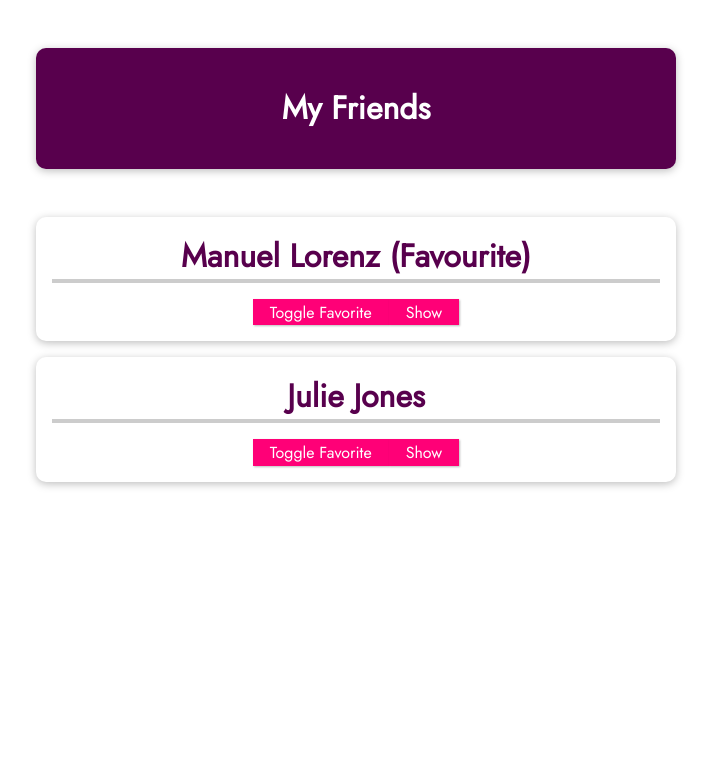
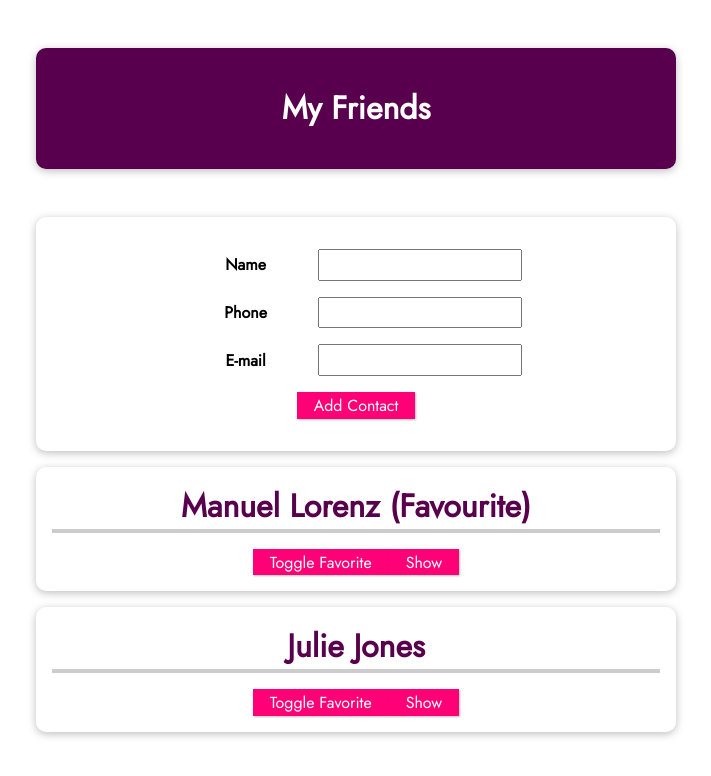
Before and after one commit to vivek9142/VueFirstApp, a Vue app: page / in a window 1280 px wide. Shown: the top 776 px of the page, without its empty margins (284-995 px from the left). Built offline with nearby package versions, Linux system fonts and the light colour scheme.

Commit message:
added new friend contact comp and its integration

```diff
--- a/src/App.vue
+++ b/src/App.vue
@@ -2,6 +2,7 @@
 <template>
     <div>
       <header><h1>My Friends</h1></header>
+      <new-friend @add-contact="addContact"></new-friend>
     <ul>
         <friend-contact
         v-for="friend in friends"
@@ -42,6 +43,18 @@
       toggleFavouriteStatus(friendId){
         const foundFriend = this.friends.find(friend => friend.id === friendId);
         foundFriend.isFavourite = !foundFriend.isFavourite;
+      },
+      addContact(name,phone,email){
+        const newFriendcontact = {
+          id: new Date().toISOString(),
+          name:name,
+          phone:phone,
+          email:email,
+          isFavourite:false
+        }
+
+        this.friends.push(newFriendcontact);
+
       }
     }
 }
@@ -79,7 +92,7 @@
   list-style: none;
 }
 
-#app li {
+#app li, #app form {
   box-shadow: 0 2px 8px rgba(0, 0, 0, 0.26);
   margin: 1rem auto;
   border-radius: 10px;
@@ -113,4 +126,18 @@
   box-shadow: 1px 1px 4px rgba(0, 0, 0, 0.26);
 }
 
+#app input {
+  font: inherit;
+  padding: 0.15rem;
+}
+#app label {
+  font-weight: bold;
+  margin-right: 1rem;
+  width: 7rem;
+  display: inline-block;
+}
+#app form div {
+  margin: 1rem 0;
+}
+
 </style>
--- /dev/null
+++ b/src/components/NewFriend.vue
@@ -0,0 +1,38 @@
+<template>
+    <form @submit.prevent="submitData">
+        <div>
+            <label for="name">Name</label>
+            <input type="text" v-model='enteredName' id='name'/>
+        </div>
+        <div>
+            <label for="phone">Phone</label>
+            <input type="tel" v-model='enteredPhone' id='phone'/>
+        </div>
+        <div>
+            <label for="email">E-mail</label>
+            <input type="email" v-model='enteredEmail' id='email'/>
+        </div>
+
+        <div>
+            <button>Add Contact</button>
+        </div>
+    </form>
+</template>
+
+<script>
+export default {
+    emits:['add-contact'],
+    data(){
+        return {
+            enteredName:'',
+            enteredPhone:'',
+            enteredEmail:''
+        }
+    },
+    methods:{
+        submitData(){
+            this.$emit('add-contact',this.enteredName,this.enteredPhone,this.enteredEmail)
+        }
+    }
+}
+</script>
--- a/src/main.js
+++ b/src/main.js
@@ -1,9 +1,12 @@
 import { createApp } from "vue";
 import FriendContact from "./components/FriendContact.vue";
+import NewFriend from "./components/NewFriend.vue";
+
 import App from "./App.vue";
 
 const app = createApp(App);
 
 app.component("friend-contact", FriendContact);
+app.component("new-friend", NewFriend);
 
 app.mount("#app");
```
